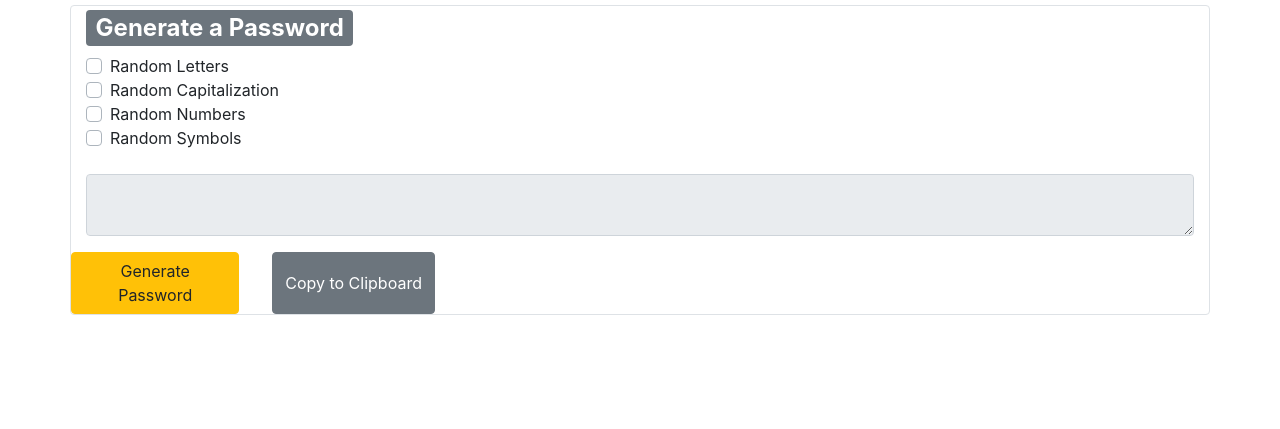
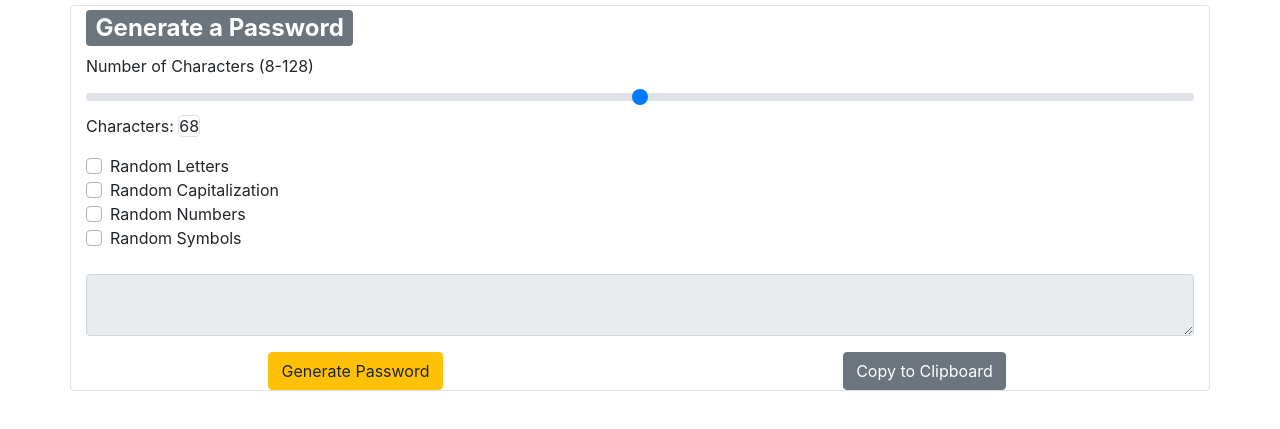
Before and after one commit to tarthurf/Secure_Password_Generator, a plain HTML site: page index.html in a window 1280 px wide. Shown: the part 53-482 px from the top of the page. Drawn offline with nearby package versions, Linux system fonts and the light colour scheme.

Commit message:
fixed generate and copy button flex issue; added slider with counter

```diff
--- a/index.html
+++ b/index.html
@@ -37,6 +37,9 @@
 
         <div class="row">
             <div class="col-md-12">
+                <label for="customRange2">Number of Characters (8-128)</label>
+                <input type="range" class="custom-range" min="8" max="128" step="1" id="charRange">
+                <p>Characters: <span class="border rounded" id="sliderValue"></span></p>
                 <div class="custom-control custom-checkbox">
                     <input type="checkbox" class="custom-control-input" id="letterCheck">
                     <label class="custom-control-label" for="letterCheck">
@@ -71,6 +74,7 @@
                     </textarea>
                 </div>
             </div>
+        </div>
 
             <div class="row">
                 <div class="col-md-6 d-flex justify-content-around">
@@ -94,6 +98,6 @@
 <script src="https://stackpath.bootstrapcdn.com/bootstrap/4.4.1/js/bootstrap.min.js"
     integrity="sha384-wfSDF2E50Y2D1uUdj0O3uMBJnjuUD4Ih7YwaYd1iqfktj0Uod8GCExl3Og8ifwB6" crossorigin="anonymous">
 </script>
-<!-- <script src="script.js"></script> -->
+<script src="script.js"></script>
 
 </html>
--- a/script.js
+++ b/script.js
@@ -1,11 +1,23 @@
-// creating arrays
+// Slider functionality
+var slider = document.getElementById("charRange");
+var output = document.getElementById("sliderValue");
+output.innerHTML = slider.value;
+
+// Slider output on html
+slider.oninput = function() {
+  output.innerHTML = this.value;
+}
+
+// Arrays for letters and symbols
 let letter = ["a", "b", "c", "d", "e", "f", "g", "h", "i", "j", "k", "l", "m", "n", "o", "p", "q", "r", "s", "t", "u", "v", "w", "x", "y", "z"];
 
 let symbol = [" ", ",", "!", "#", "$", "%", "&", "'", "(", ")", "*", "+", ",", "-", ".", "/", ":", ";", "<", "=", ">", "?", "@", "", "^", "`", "{", "|", "}", "~", "[", "]"];
 
 // Prompt for what charcters the user wants
 // This will change to a less intrusive method later, used mainly for testing at this point
+const test = 2
 
+if (test === 1) {
     let howLong = prompt("How long would you like your password to be? (Enter a number between 8 - 128)");
 
     alert("Please select what characters you would like to be in your password:");
@@ -17,3 +29,4 @@ let useCaps = confirm("Would you like your letters to be randomly capitalized?")
     let useNumb = confirm("Would you like to use numbers?");
 
     let useSymbol = confirm("Would you like to use symbols?");
+}
```
Lines whose indentation alone changed are shown as unchanged.
